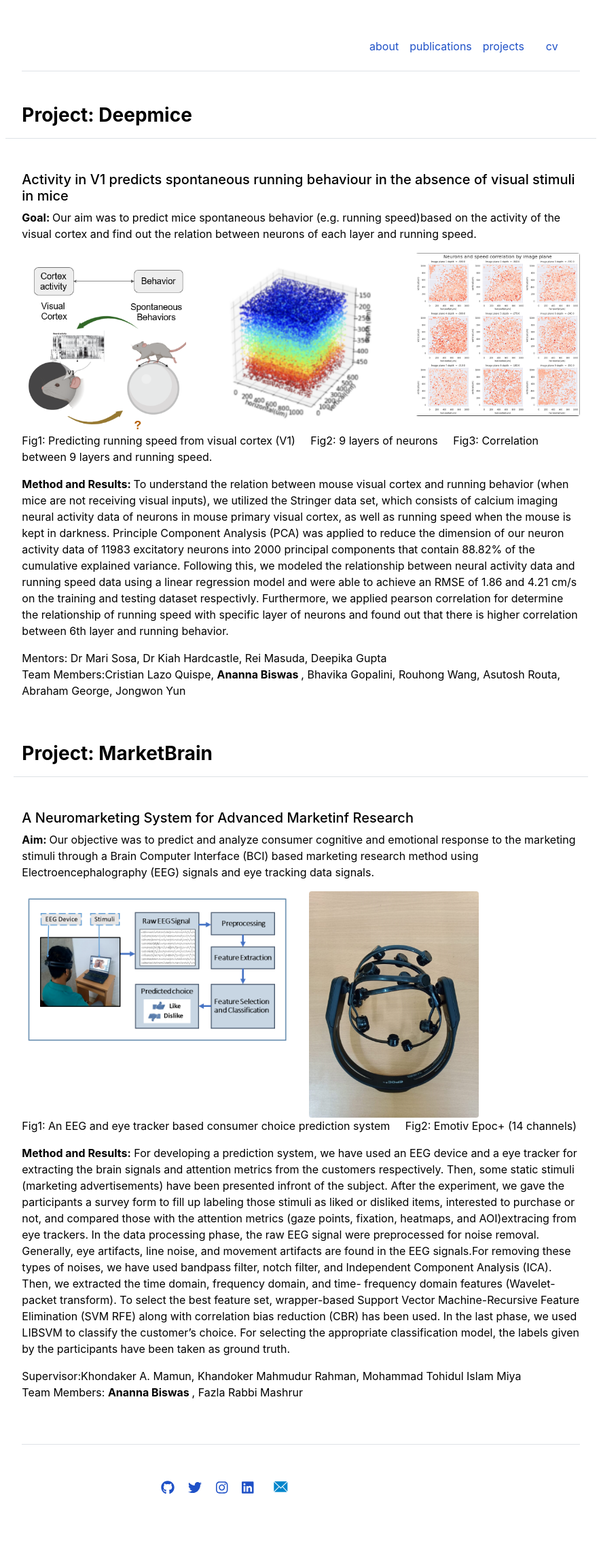
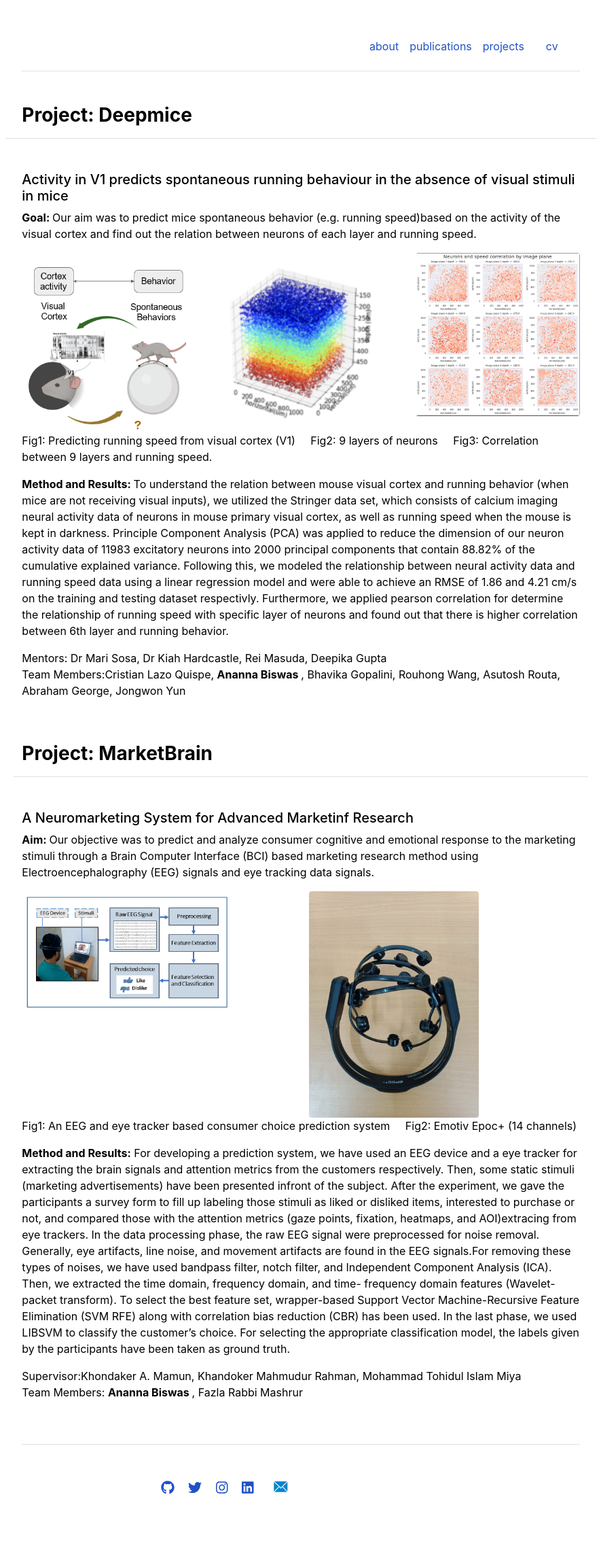
Before and after one commit to Anannabiswas/anannabiswas.github.io, a Jekyll site: the page built from projects.md, in a window 1280 px wide. Shown: the whole page at 68% size, without its empty margins (197-1082 px from the left). Built offline with Jekyll 4.4.1, drawn with Linux system fonts in a browser that asks for light colours.

Commit message:
Update projects.md

```diff
--- a/projects.md
+++ b/projects.md
@@ -59,7 +59,7 @@ title: "Projects"
         </p>
 
     <div class="col-sm mt-3 mt-md-0">
-       <img src="{{ site.github.url }}/assets/img/pipeline.png" width="500" height="310" class="img-fluid rounded z-depth-1">
+       <img src="{{ site.github.url }}/assets/img/pipeline.png" width="310" height="500" class="img-fluid rounded z-depth-1">
 
     </div>
     <div class="col-sm mt-3 mt-md-0">
```
